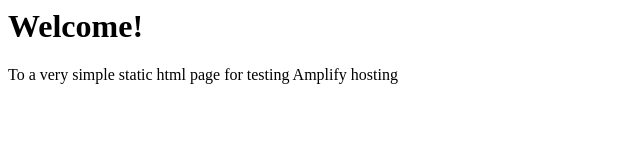
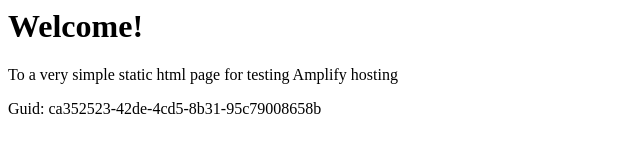
Before and after one commit to aws-aemilia-nrt/Github-PR-Commit-Integration-Test-DoNotTouch-Gith-OKSLNVO2-v1-preprod-ap-northeast-1, a website: page src/index.html in a window 1280 px wide. Shown: the whole page, without its empty margins (0-640 px from the left). Drawn offline with Linux system fonts and the light colour scheme.

Commit message:
commit from integ tests

```diff
--- a/src/index.html
+++ b/src/index.html
@@ -1,3 +1,5 @@
+
+
 <html lang="en">
 
 <head>
@@ -10,6 +12,6 @@
 <body>
     <h1>Welcome!</h1>
     <p>To a very simple static html page for testing Amplify hosting</p>
-</body>
+    <p>Guid: ca352523-42de-4cd5-8b31-95c79008658b</p></body>
 
 </html>
```
